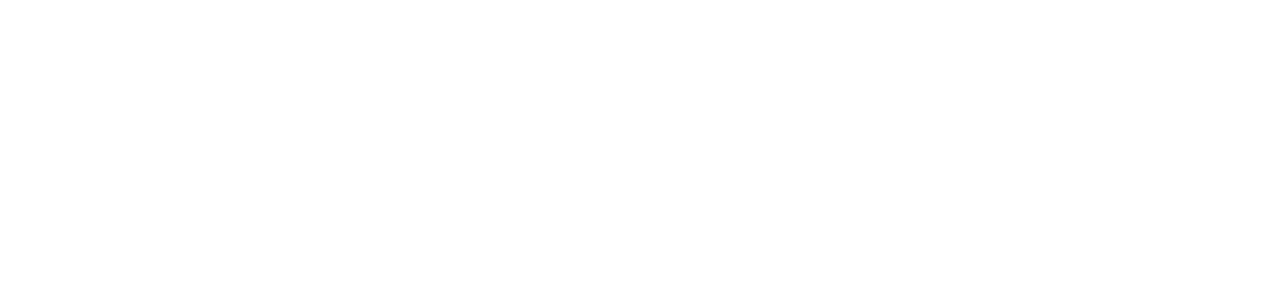
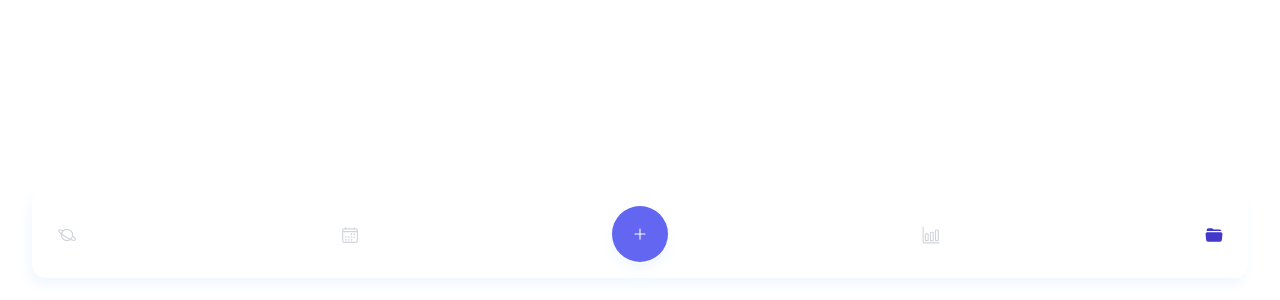
Before and after one commit to embarq/dailoz, a React (Create React App) app: page /app/profile in a window 1280 px wide. Shown: the part 490-790 px from the top of the page. Built offline with nearby package versions, Linux system fonts and the light colour scheme.

Commit message:
add dashboard page & nav toolbar

```diff
--- a/src/App.tsx
+++ b/src/App.tsx
@@ -2,10 +2,10 @@
 import { Redirect, Route } from 'react-router-dom'
 import { IonApp, IonRouterOutlet } from '@ionic/react'
 import { IonReactRouter } from '@ionic/react-router'
-import Home from './pages/Home'
 import WelcomePage from './pages/Welcome'
 import AuthLoginPage from './pages/AuthLoginPage'
 import AuthSignupPage from './pages/AuthSignupPage'
+import AppDashboard from './pages/app/AppDashboard'
 
 const App: React.FC = () => (
   <IonApp>
@@ -17,14 +17,12 @@
         <Route exact path="/signup">
           <AuthSignupPage />
         </Route>
-        <Route exact path="/home">
-          <Home />
-        </Route>
         <Route exact path="/welcome">
           <WelcomePage />
         </Route>
+        <Route path="/app" render={(props) => <AppDashboard {...props} />} />
         <Route exact path="/">
-          <Redirect to="/home" />
+          <Redirect to="/app/home" />
         </Route>
       </IonRouterOutlet>
     </IonReactRouter>
--- /dev/null
+++ b/src/components/common/TabsNav.tsx
@@ -0,0 +1,136 @@
+import { IonButton, IonIcon, useIonRouter } from '@ionic/react'
+import {
+  planet,
+  planetOutline,
+  calendar,
+  calendarOutline,
+  barChart,
+  barChartOutline,
+  folderOpen,
+  folderOpenOutline,
+  add,
+} from 'ionicons/icons'
+import { useEffect, useState } from 'react'
+
+enum PageLinkName {
+  Home = 'home',
+  Task = 'task',
+  Graphic = 'graphic',
+  Profile = 'profile',
+}
+
+const PagesRouteMapping: Record<string, PageLinkName> = {
+  '/app/home': PageLinkName.Home,
+  '/app/task': PageLinkName.Task,
+  '/app/graphic': PageLinkName.Graphic,
+  '/app/profile': PageLinkName.Profile,
+}
+
+const TabsNav: React.FC = () => {
+  const router = useIonRouter()
+  const [activeRoute, setActiveRoute] = useState<PageLinkName | null>(null)
+
+  useEffect(() => {
+    const { pathname } = router.routeInfo
+
+    if (pathname in PagesRouteMapping) {
+      setActiveRoute(PagesRouteMapping[pathname])
+    }
+  }, [router.routeInfo.pathname])
+
+  return (
+    <nav>
+      <ul className="list-none flex items-center justify-between fixed left-8 right-8 bottom-8 p-3 bg-white rounded-3xl shadow-2xl-primary">
+        <li>
+          <IonButton
+            fill="clear"
+            type="button"
+            size="small"
+            className={
+              activeRoute === PageLinkName.Home
+                ? 'text-indigo-700'
+                : 'text-gray-300'
+            }>
+            <IonIcon
+              slot="icon-only"
+              size="small"
+              icon={activeRoute === PageLinkName.Home ? planet : planetOutline}
+            />
+          </IonButton>
+        </li>
+        <li>
+          <IonButton
+            fill="clear"
+            type="button"
+            size="small"
+            className={
+              activeRoute === PageLinkName.Task
+                ? 'text-indigo-700'
+                : 'text-gray-300'
+            }>
+            <IonIcon
+              slot="icon-only"
+              size="small"
+              icon={
+                activeRoute === PageLinkName.Task ? calendar : calendarOutline
+              }
+            />
+          </IonButton>
+        </li>
+        <li>
+          <IonButton
+            type="button"
+            size="small"
+            className="rounded-full w-14 h-14"
+            style={{ '--box-shadow': '0 7px 13px #F1F7FF' }}>
+            <IonIcon slot="icon-only" size="small" icon={add} />
+          </IonButton>
+        </li>
+        <li>
+          <IonButton
+            fill="clear"
+            type="button"
+            size="small"
+            className={
+              activeRoute === PageLinkName.Graphic
+                ? 'text-indigo-700'
+                : 'text-gray-300'
+            }>
+            <IonIcon
+              slot="icon-only"
+              size="small"
+              icon={
+                activeRoute === PageLinkName.Graphic
+                  ? barChart
+                  : barChartOutline
+              }
+            />
+          </IonButton>
+        </li>
+        <li>
+          <IonButton
+            fill="clear"
+            type="button"
+            size="small"
+            className={
+              activeRoute === PageLinkName.Profile
+                ? 'text-indigo-700'
+                : 'text-gray-300'
+            }>
+            <IonIcon
+              slot="icon-only"
+              size="small"
+              icon={
+                activeRoute === PageLinkName.Profile
+                  ? folderOpen
+                  : folderOpenOutline
+              }
+            />
+          </IonButton>
+        </li>
+      </ul>
+    </nav>
+  )
+}
+
+export default TabsNav
--- /dev/null
+++ b/src/pages/app/AppDashboard.tsx
@@ -0,0 +1,23 @@
+import React from 'react'
+import { IonRouterOutlet } from '@ionic/react'
+import { Route, RouteComponentProps } from 'react-router-dom'
+import Home from './Home'
+import TabsNav from '../../components/common/TabsNav'
+
+type Props = RouteComponentProps
+
+const AppDashboard: React.FC<Props> = () => {
+  return (
+    <>
+      <IonRouterOutlet>
+        <Route exact path="/app/home" component={Home} />
+        {/* <Route exact path="/app/task" component={TaskPage} /> */}
+        {/* <Route exact path="/app/graphic" component={GraphicPage} /> */}
+        {/* <Route exact path="/app/profile" component={ProfilePage} /> */}
+      </IonRouterOutlet>
+      <TabsNav />
+    </>
+  )
+}
+
+export default AppDashboard
--- a/src/styles/index.css
+++ b/src/styles/index.css
@@ -38,6 +38,10 @@
   --border-radius: 14px;
 }
 
+.rounded-full {
+  --border-radius: 9999px;
+}
+
 ion-item.item-input {
   --min-height: auto;
   --padding-start: 4px;
--- a/tailwind.config.js
+++ b/tailwind.config.js
@@ -3,7 +3,14 @@
   purge: ['./src/**/*.{js,jsx,ts,tsx}', './public/index.html'],
   darkMode: false, // or 'media' or 'class'
   theme: {
-    extend: {},
+    extend: {
+      borderRadius: {
+        '3xl': '0.875rem'
+      },
+      boxShadow: {
+        '2xl-primary': '-3px 7px 13px #F1F7FF'
+      }
+    },
   },
   variants: {
     extend: {},
```
